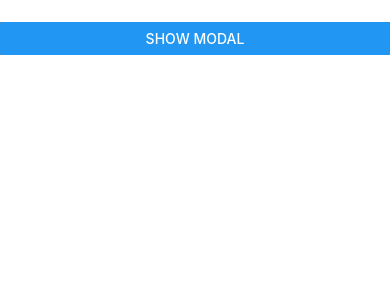
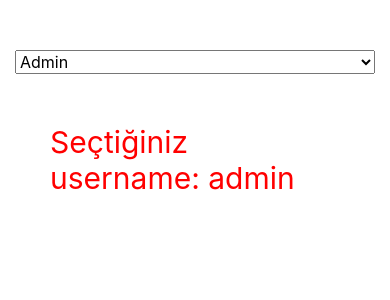
Before and after one commit to ibavli/React-Native-Exercises, a React Native app: screen / in a window 390 px wide. Shown: the top 300 px of the page. Built offline with nearby package versions, Linux system fonts and the light colour scheme; what react-native would draw is missing.

Commit message:
Picker Example

```diff
--- a/App.js
+++ b/App.js
@@ -22,6 +22,7 @@ import ActivityIndicatorExample from './src/components/ActivityIndicatorExample'
 import ButtonExample from './src/components/ButtonExample';
 import ImageExample from './src/components/ImageExample';
 import ModalExample from './src/components/ModalExample';
+import PickerExample from './src/components/PickerExample';
 
 export default class App extends Component {
   render() {
@@ -44,7 +45,8 @@ export default class App extends Component {
         {/* <ActivityIndicatorExample />
         <ButtonExample />
         <ImageExample /> */}
-        <ModalExample />
+        {/* <ModalExample /> */}
+        <PickerExample/>
       </>
     );
   }
--- /dev/null
+++ b/src/components/PickerExample.js
@@ -0,0 +1,48 @@
+import React, { Component } from 'react';
+import { View, Text, Picker, StyleSheet } from 'react-native';
+
+
+export default class PickerExample extends Component {
+
+    state = {
+        username: 'admin'
+    };
+
+    updateSelectedUsername = (username) => {
+        this.setState({ username: username });
+    }
+
+    getMessage = () => {
+        return `Seçtiğiniz username: ${this.state.username}`;
+    }
+
+    render() {
+        return (
+            <View>
+                <Picker
+                selectedValue={this.state.username}
+                onValueChange={this.updateSelectedUsername}
+                style={styles.pickerStyle}>
+                    <Picker.Item label="Admin" value="admin" />
+                    <Picker.Item label="TestUser" value="testuser" />
+                </Picker>
+                <Text style={styles.text}>{this.getMessage()}</Text>
+            </View>
+        )
+    }
+}
+
+const styles = StyleSheet.create({
+    text: {
+        margin:50,
+        fontSize: 30,
+        alignSelf: 'center',
+        color: 'red'
+    },
+
+    pickerStyle: {
+        marginTop: 50,
+        marginLeft: 15,
+        marginRight: 15
+    }
+})
```
